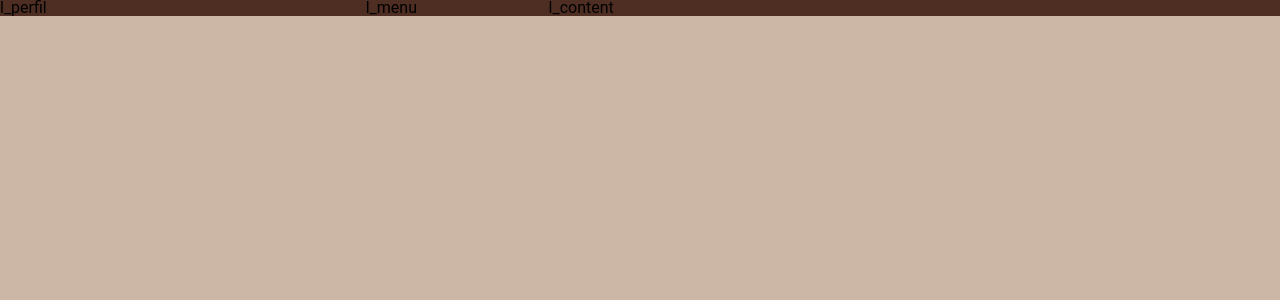
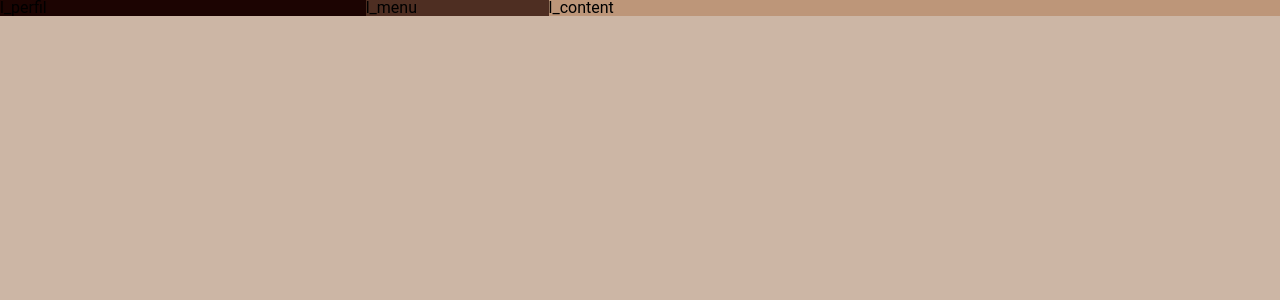
Before and after one commit to asdsolucoesdigitais/layout, a React (Create React App) app: page / in a window 1280 px wide. Shown: the top 300 px of the page. Built offline with nearby package versions, Linux system fonts and the light colour scheme.

Commit message:
feat: teting ssh key for git

```diff
--- a/src/pages/home/Home.module.scss
+++ b/src/pages/home/Home.module.scss
@@ -6,7 +6,7 @@
 }
 
 .l_perfil {
-    background: $caput_mortuum;
+    background: $xiketic;
 }
 
 .l_menu {
@@ -14,5 +14,5 @@
 }
 
 .l_content {
-    background: $caput_mortuum;
+    background: $antique_brass;
 }
```
